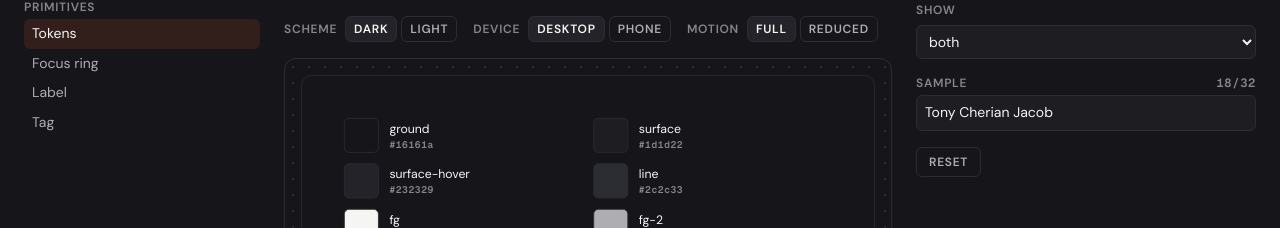
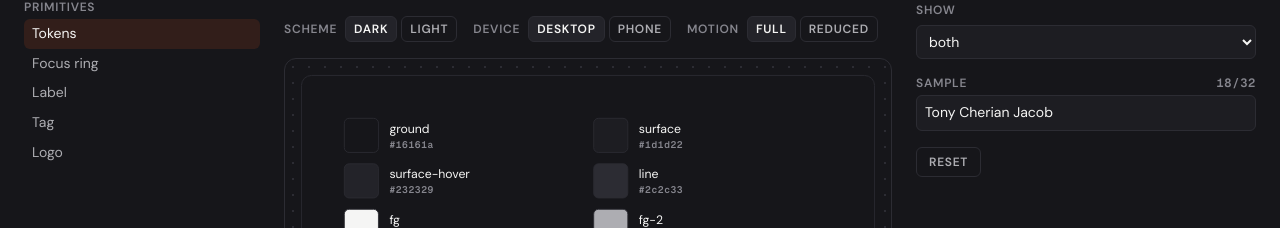
Before and after one commit to TonyCJ7/portfolio, a Next.js app: page /workshop/tokens in a window 1280 px wide. Shown: the part 130-358 px from the top of the page. Built offline with nearby package versions, Linux system fonts and the light colour scheme.

Commit message:
feat: add logo link with hover and focus states

```diff
--- a/src/app/workshop/entries.ts
+++ b/src/app/workshop/entries.ts
@@ -3,8 +3,9 @@ import { entry as tokens } from "./tokens.workshop";
 import { entry as focusRing } from "./focus-ring.workshop";
 import { entry as label } from "@/components/Label/Label.workshop";
 import { entry as tag } from "@/components/Tag/Tag.workshop";
+import { entry as logo } from "@/components/Logo/Logo.workshop";
 
-export const entries: WorkshopEntry[] = [tokens, focusRing, label, tag];
+export const entries: WorkshopEntry[] = [tokens, focusRing, label, tag, logo];
 
 export function findEntry(id: string): WorkshopEntry | undefined {
   return entries.find((entry) => entry.id === id);
--- a/src/app/workshop/layout.tsx
+++ b/src/app/workshop/layout.tsx
@@ -1,6 +1,5 @@
 import type { Metadata } from "next";
-import Link from "next/link";
-import Logo from "@/components/Logo/Logo";
+import LogoLink from "@/components/Logo/LogoLink";
 
 export const metadata: Metadata = {
   title: "Workshop · Tony Cherian Jacob",
@@ -11,9 +10,7 @@ export default function WorkshopLayout({ children }: LayoutProps<"/workshop">) {
   return (
     <div className="min-h-dvh">
       <header className="flex items-center gap-3 border-b border-line px-6 py-3">
-        <Link href="/" className="rounded-lg text-fg">
-          <Logo size={28} />
-        </Link>
+        <LogoLink size={28} />
         <span className="font-mono text-label uppercase text-fg-muted">
           Workshop
         </span>
--- a/src/components/Logo/Logo.tsx
+++ b/src/components/Logo/Logo.tsx
@@ -15,7 +15,7 @@ export default function Logo({ size = 32, className }: LogoProps) {
       width={size}
       height={size}
       role="img"
-      aria-label="Tony Cherian Jacob"
+      aria-label="tj mark"
       className={className}
     >
       <path fill="currentColor" d={GLYPH} />
--- /dev/null
+++ b/src/components/Logo/Logo.workshop.tsx
@@ -0,0 +1,35 @@
+import { defineEntry, jsx, select } from "@/app/workshop/controls";
+import LogoLink from "./LogoLink";
+
+export const entry = defineEntry({
+  id: "logo",
+  name: "Logo",
+  stage: 1,
+  center: true,
+  lede: "The tj mark as a link home, with a small wiggle on hover and the shared focus ring on the keyboard.",
+  controls: {
+    state: select("State", ["rest", "hover", "focus"], "rest"),
+    size: select("Size", ["44", "36"], "44"),
+  },
+  spec: {
+    folder: "src/components/Logo/",
+    props: [
+      "size: 44 | 36 | 28 (default 44; 28 is the Workshop header)",
+      "href (default /)",
+    ],
+    tokens: [
+      "Letters in Text, dot in Tangerine",
+      "rounded-lg link so the focus ring follows the corner",
+    ],
+    motion: [
+      "Rotate 0 → -6 → 0 over 833 ms spring, origin 50% 60%; none under reduced motion",
+    ],
+    a11y: [
+      "The link is named Home; the mark inside is named tj mark",
+      "2 px Tangerine focus ring on keyboard focus",
+    ],
+  },
+  render: (args) => <LogoLink size={Number(args.size) as 44 | 36} />,
+  usage: (args) =>
+    jsx("LogoLink", { size: args.size === "44" ? undefined : args.size }),
+});
--- /dev/null
+++ b/src/components/Logo/LogoLink.tsx
@@ -0,0 +1,22 @@
+import Link from "next/link";
+import Logo from "./Logo";
+
+type LogoLinkProps = {
+  size?: 44 | 36 | 28;
+  href?: string;
+};
+
+export default function LogoLink({ size = 44, href = "/" }: LogoLinkProps) {
+  return (
+    <Link
+      href={href}
+      aria-label="Home"
+      className="group inline-block rounded-lg"
+    >
+      <Logo
+        size={size}
+        className="origin-[50%_60%] motion-safe:group-hover:animate-wiggle"
+      />
+    </Link>
+  );
+}
```
Also changed, not shown: 5 other files (tests, documents, lock files or other folders).
